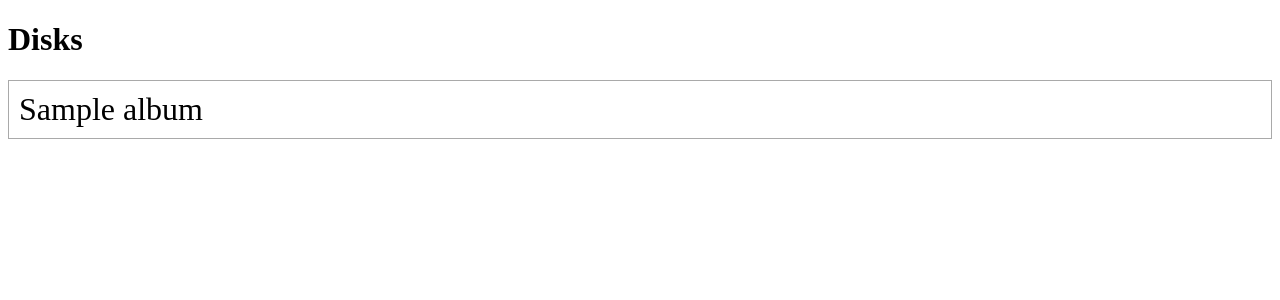
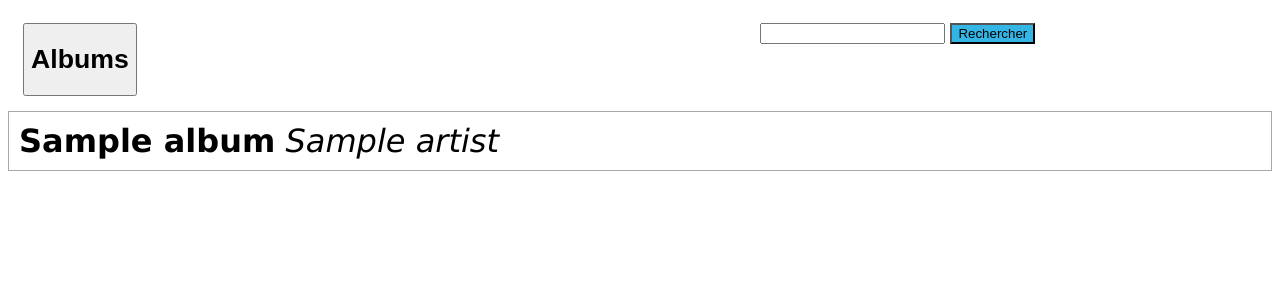
Before and after one commit to Quentin-T/exercice_synthese, a Django app: page /disks/ in a window 1280 px wide. Shown: the top 300 px of the page. Run offline with Django 3.2, Linux system fonts and the light colour scheme; tables that the repository leaves empty hold one stand-in row (values such as "Sample post").

Commit message:
Ajout de la recherche, les résultats s'affichent sur la page d'accueil. Ajout aussi d'un peu de css pour la mise en page.

```diff
--- /dev/null
+++ b/disks/forms.py
@@ -0,0 +1,5 @@
+from django import forms
+
+
+class RechercheForm(forms.Form):
+    con = forms.CharField(max_length=200)
--- a/disks/templates/accueil.html
+++ b/disks/templates/accueil.html
@@ -3,32 +3,90 @@
 <head>
     <meta charset="UTF-8">
     <title>Accueil</title>
+<meta name="viewport" content="width=device-width, initial-scale=1.0">
+<style>
+* {
+  box-sizing: border-box;
+}
 
-    <style>
+.row::after {
+  content: "";
+  clear: both;
+  display: table;
+}
+
+[class*="col-"] {
+  float: left;
+  padding: 15px;
+}
+
+.col-1 {width: 8.33%;}
+.col-2 {width: 16.66%;}
+.col-3 {width: 25%;}
+.col-4 {width: 33.33%;}
+.col-5 {width: 41.66%;}
+.col-6 {width: 50%;}
+.col-7 {width: 58.33%;}
+.col-8 {width: 66.66%;}
+.col-9 {width: 75%;}
+.col-10 {width: 83.33%;}
+.col-11 {width: 91.66%;}
+.col-12 {width: 100%;}
+
+html {
+  font-family: "Lucida Sans", sans-serif;
+}
+
+
+
 table, th, td {
   border: 1px solid darkgrey;
   border-collapse: collapse;
     font-size: xx-large;
 }
-        th, td {
-            padding: 10px;
-            cursor: pointer;
+    th, td {
+        padding: 10px;
+
 }
+    td:hover{
+        cursor: pointer;
+        background-color: #f1efef;
+        }
+
+    input
+
+
 </style>
 
-    <h1>Disks</h1>
+
 </head>
 
 <body>
+<div class="row">
+    <div class="col-7">
+    <button onclick="window.location.href='{% url 'accueil' %}'"><h1>Albums</h1></button>
+    </div>
+    <div class="col-5">
+    <form method="post" action=".">
+    {% csrf_token %}
+    <tr><td><input type="text" name="con" maxlength="200" required id="id_con"></td>
+    <input type="submit" value="Rechercher" style="background:#33b5e5" size="200%"/>
+    </form>
+        </div>
+</div>
 <table width="100%">
-    {% for album in albums %}
+    {% for album in alb %}
         <div class="album">
         <tr>
-            <td onclick="window.location.href='{%  url 'detail' id=album.id %}'" pointer:>{{ album.Title }}</td>
+            <td onclick="window.location.href='{%  url 'detail'  id=album.id%}'"><b>{{ album.Title }}</b>  <i>{{ album.artist.Name }}</i></td>
         </tr>
     </div>
 {% endfor %}
 </table>
+</div>
+
+
+
 
 </body>
 </html>
--- a/disks/templates/album.html
+++ b/disks/templates/album.html
@@ -8,8 +8,9 @@ table, th, td {
     font-size: x-large;
 }
         th, td {
-  padding: 10px;
+            padding: 10px;
 }
+
 </style>
     <meta charset="UTF-8">
     <title>Album</title>
@@ -39,5 +40,6 @@ table, th, td {
 </a>
 
 
+
 </body>
 </html>
--- a/disks/urls.py
+++ b/disks/urls.py
@@ -1,6 +1,8 @@
 from django.urls import path
 from . import views
+
 urlpatterns = [
     path('',views.accueil,name='accueil'),
     path('album/<int:id>', views.detail_album, name='detail'),
+
 ]
--- a/disks/views.py
+++ b/disks/views.py
@@ -1,10 +1,28 @@
-from django.shortcuts import render, get_object_or_404
+from django.shortcuts import render, redirect, get_object_or_404
 from disks.models import album, artist, track
+from .forms import RechercheForm
+
+alb = album.objects.all()
+
 
 def accueil(request):
-    return render(request, 'accueil.html', {'albums': album.objects.all()})
+    alb = album.objects.all()
+
+    form = RechercheForm(request.POST or None)
+
+    if form.is_valid():
+        champ = form.cleaned_data['con']
+        alb1 = album.objects.filter(track__Name__contains=champ)
+        alb2 = album.objects.filter(Title__contains=champ)
+        alb3 = album.objects.filter(artist__Name__contains=champ)
+        alb = set([i for i in alb1] + [i for i in alb2] + [i for i in alb3])
+
+        return render(request, 'accueil.html', locals())
+
+    return render(request, 'accueil.html', locals())
+
 
 def detail_album(request, id):
     alb = album.objects.get(id=id)
-    return render(request, 'album.html', {'alb': alb,'tracks': alb.track_set.all()})
+    return render(request, 'album.html', {'alb': alb, 'tracks': alb.track_set.all()})
 # Create your views here.
```
Also changed, not shown: 1 other file.
